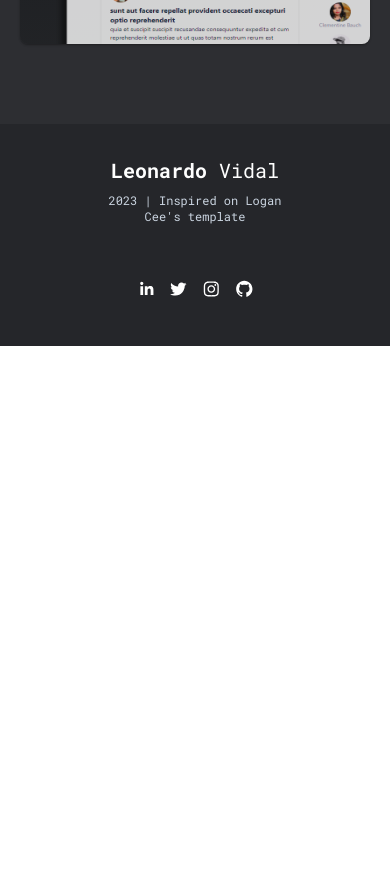
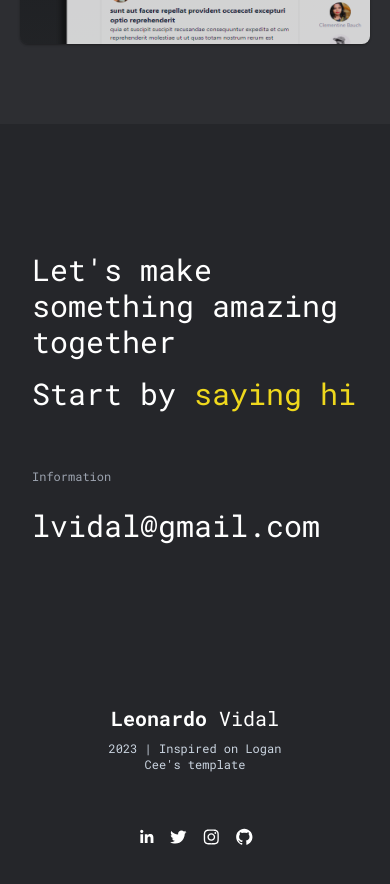
Before and after one commit to lvidal1/profile-2023, a Next.js app: page / in a window 390 px wide. Shown: the part 2740-3624 px from the top of the page. Before the commit the page ends 3086 px from the top, so only its background shows below. Built offline with nearby package versions, Linux system fonts and the light colour scheme.

Commit message:
UI - Add contact section

```diff
--- /dev/null
+++ b/components/Contact.tsx
@@ -0,0 +1,25 @@
+import React from 'react'
+import classNames from 'classnames'
+import styles from "../styles/components/Contact.module.scss"
+
+
+const Contact = () => {
+    return (
+        <section className={styles.section}>
+            <div className={styles.container}>
+                <div className={classNames([styles.column, styles.left])}>
+                    <h4 className={classNames([styles.title])}>Let&apos;s make something amazing together</h4>
+                    <p className={styles.title}>Start by  <a href='mailto:lvidal910@gmail.com' className={styles.ctaLink}>
+                        saying hi
+                    </a></p>
+                </div>
+                <div className={classNames([styles.column, styles.right])}>
+                    <div className={classNames([styles.label, "mb-6"])}>Information</div>
+                    <a href='mailto:lvidal910@gmail.com' className={styles.title}>lvidal@gmail.com</a>
+                </div>
+            </div>
+        </section>
+    )
+}
+
+export default Contact
--- a/pages/index.tsx
+++ b/pages/index.tsx
@@ -5,6 +5,7 @@ import Footer from '../components/Footer'
 import { Introduction } from '../components/Introduction'
 import { Tools } from '../components/Tools'
 import { Projects } from '../components/Projects'
+import Contact from '../components/Contact'
 
 export default function Home() {
   return (
@@ -20,6 +21,7 @@ export default function Home() {
         <Introduction />
         <Tools />
         <Projects />
+        <Contact />
       </main>
       <Footer />
     </>
--- /dev/null
+++ b/styles/components/Contact.module.scss
@@ -0,0 +1,30 @@
+.section{
+    @apply bg-black text-white py-24 sm:py-36 md:py-52;
+}
+
+.container{
+    @apply mx-auto max-w-screen-md xl:max-w-screen-xl p-8 md:px-0;
+    @apply flex flex-col md:flex-row space-y-10 sm:space-y-0;
+    @apply md:min-h-[50%];
+}
+
+.left{
+    @apply md:w-7/12 md:pr-20;
+}
+
+.right{
+    @apply  md:w-5/12 md:pl-20;
+}
+
+.title{
+    @apply sm:text-left text-3xl md:text-4xl md:leading-snug mb-4 md:mb-12;
+}
+
+.label{
+    @apply sm:text-left text-xs text-gray-400;
+}
+
+.ctaLink{
+    @apply pb-1 border-b-4 border-transparent hover:border-primary text-3xl md:text-4xl;
+    @apply text-primary;
+}
```
Also changed, not shown: components/ProjectCard.tsx (+1 -1 lines).
